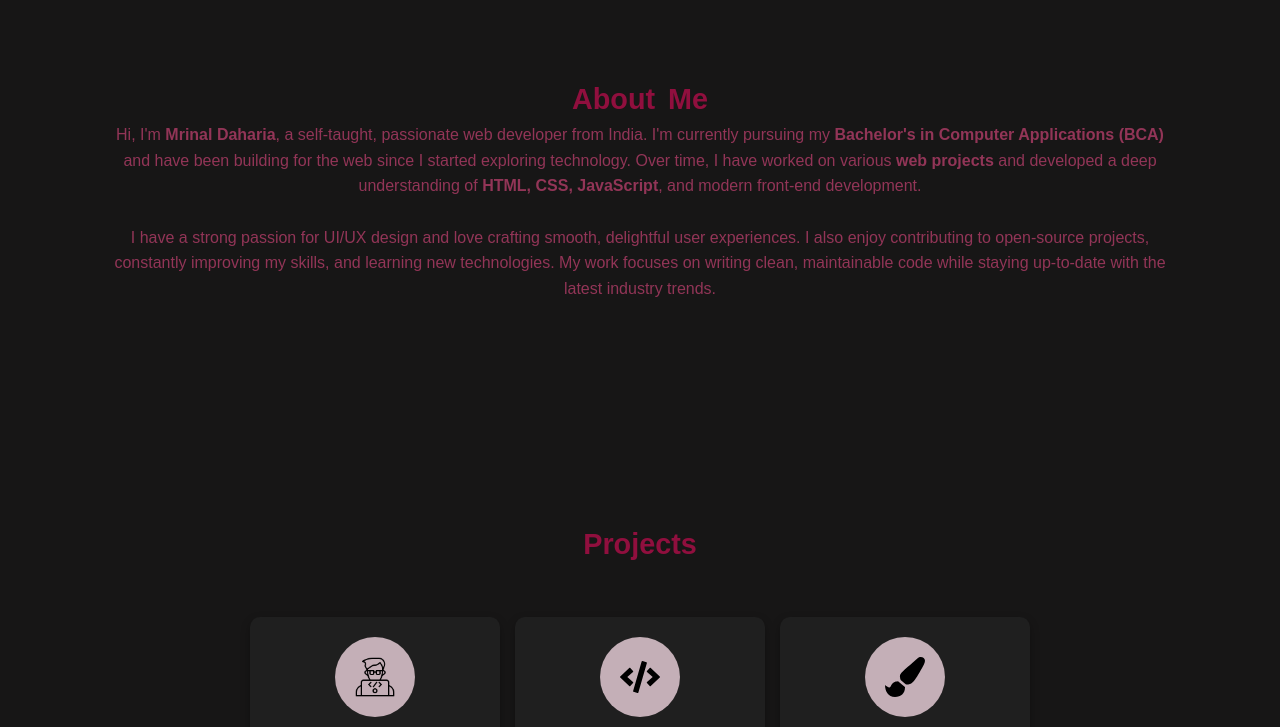
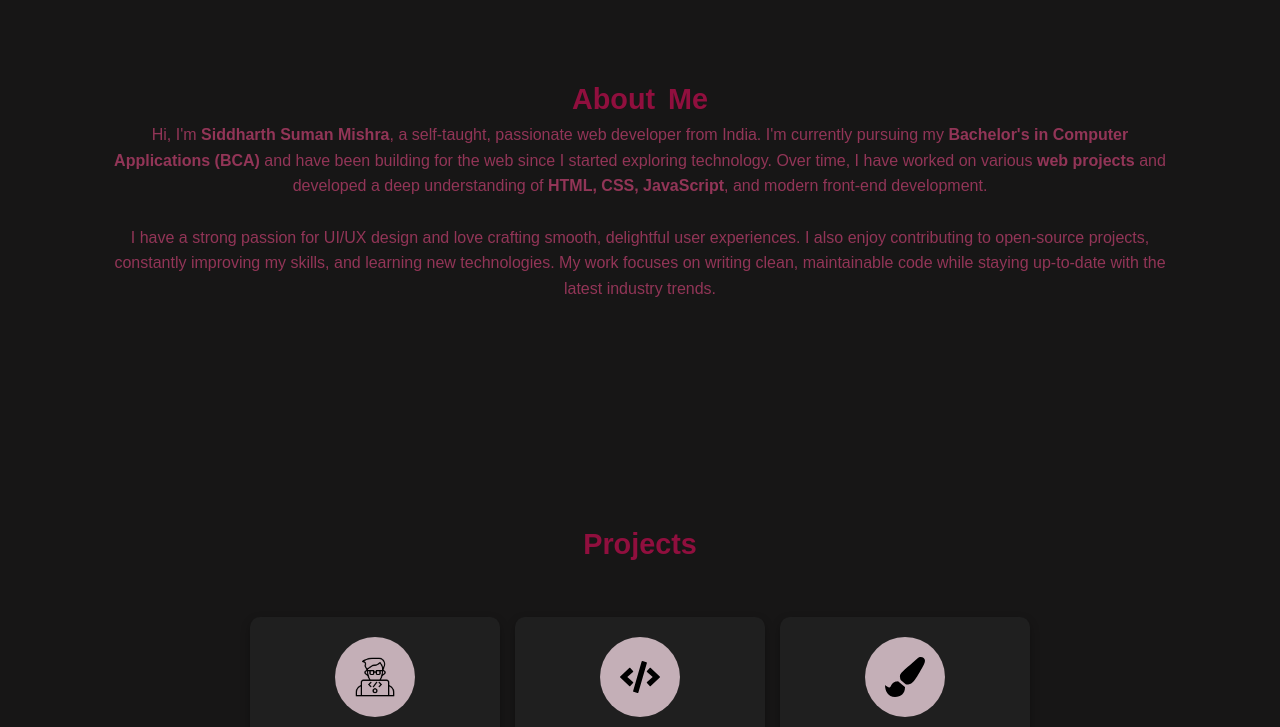
Before and after one commit to PredatoRAM/Code_Alpha_Portfolio, a plain HTML site: page index.html in a window 1280 px wide. Shown: the part 1160-1887 px from the top of the page. Drawn offline with Linux system fonts and the light colour scheme.

Commit message:
Update index.html

```diff
--- a/index.html
+++ b/index.html
@@ -85,7 +85,7 @@
             <div class="container">
                 <h2 class="sub-heading">About Me</h2>
                 <p>
-                    Hi, I'm <strong>Mrinal Daharia</strong>, a self-taught, passionate web developer from India.
+                    Hi, I'm <strong>Siddharth Suman Mishra</strong>, a self-taught, passionate web developer from India.
                     I'm currently pursuing my <strong>Bachelor's in Computer Applications (BCA)</strong> and have been
                     building for the web since I started exploring technology.
                     Over time, I have worked on various <strong>web projects</strong> and developed a deep understanding
```
